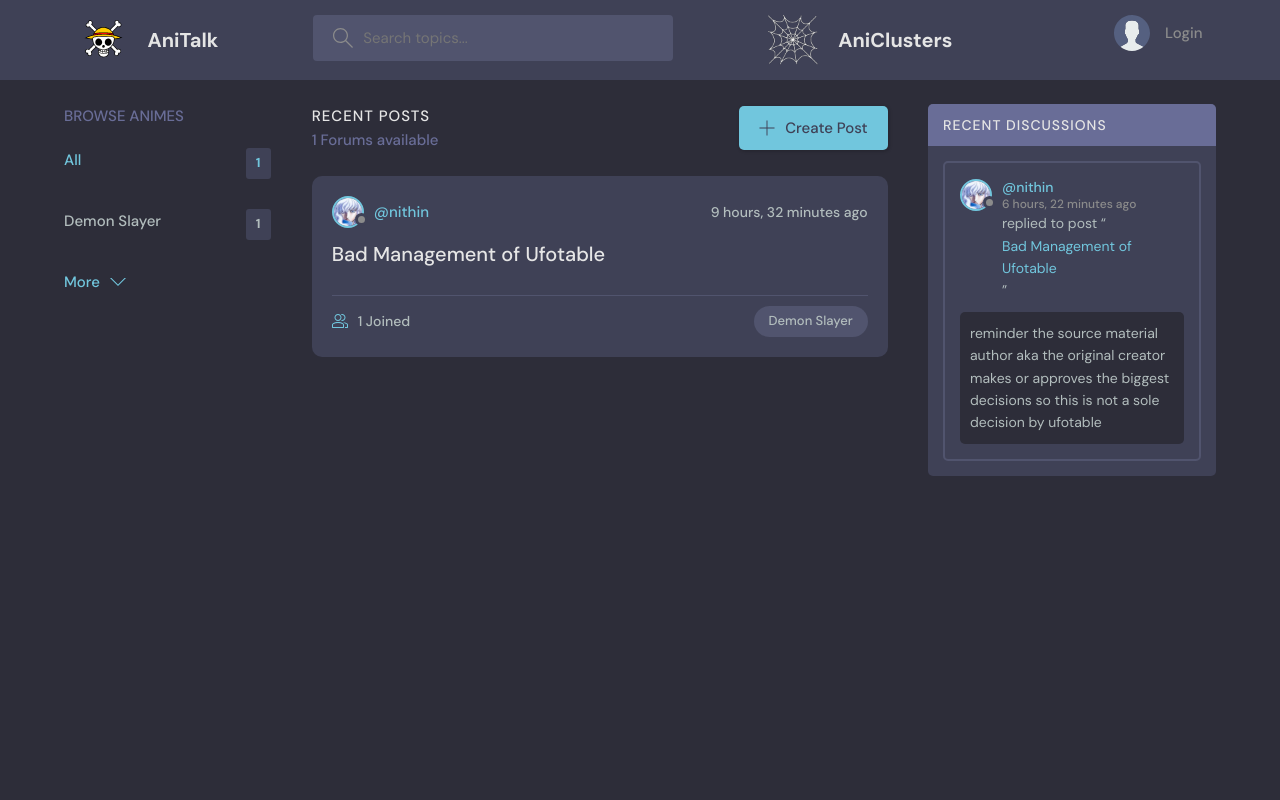
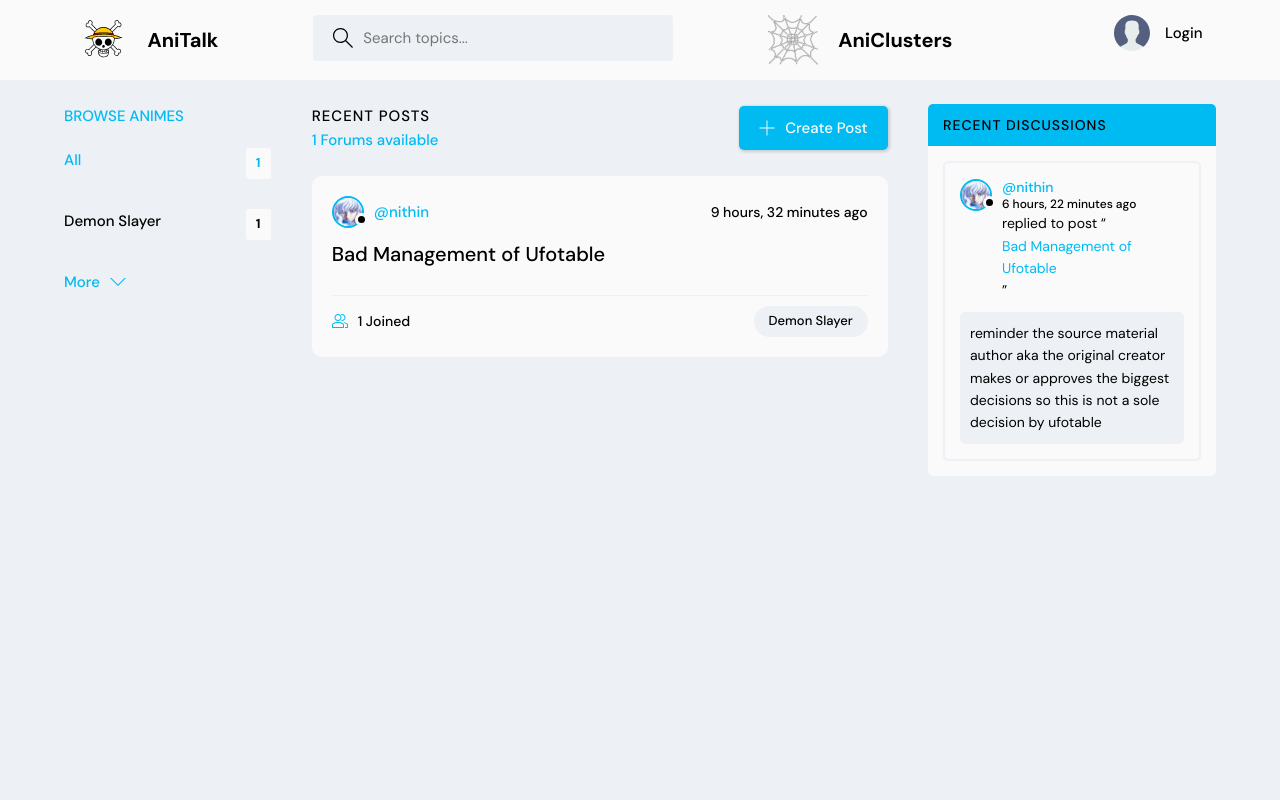
Before and after one commit to Nithin1729S/AniTalk, a Django app: page / in a window 1280 px wide. Run offline with Django 3.2, Linux system fonts and the light colour scheme; data comes from the database, SQL or seed files in the repository.

Commit message:
changes css styles

```diff
--- a/static/styles/main.css
+++ /dev/null
@@ -1,3 +0,0 @@
-body{
-    background-color: aquamarine;
-}
--- a/static/styles/style.css
+++ b/static/styles/style.css
@@ -1,15 +1,15 @@
 @import url("https://fonts.googleapis.com/css2?family=DM+Sans:wght@400;500;700&display=swap");
 
 :root {
-  --color-main: #71c6dd;
-  --color-main-light: #e1f6fb;
-  --color-dark: #3f4156;
-  --color-dark-medium: #51546e;
-  --color-dark-light: #696d97;
-  --color-light: #e5e5e5;
-  --color-gray: #8b8b8b;
-  --color-light-gray: #b2bdbd;
-  --color-bg: #2d2d39;
+  --color-main: #00baf2;
+  --color-main-light: #fbe6e1;
+  --color-dark: #fafafa;
+  --color-dark-medium: #edf1f5;
+  --color-dark-light: #00baf2;
+  --color-light: #000000;
+  --color-gray: #000000;
+  --color-light-gray: #000000;
+  --color-bg: #edf1f5;
   --color-success: #5dd693;
   --color-error: #fc4b0b;
 }
```
